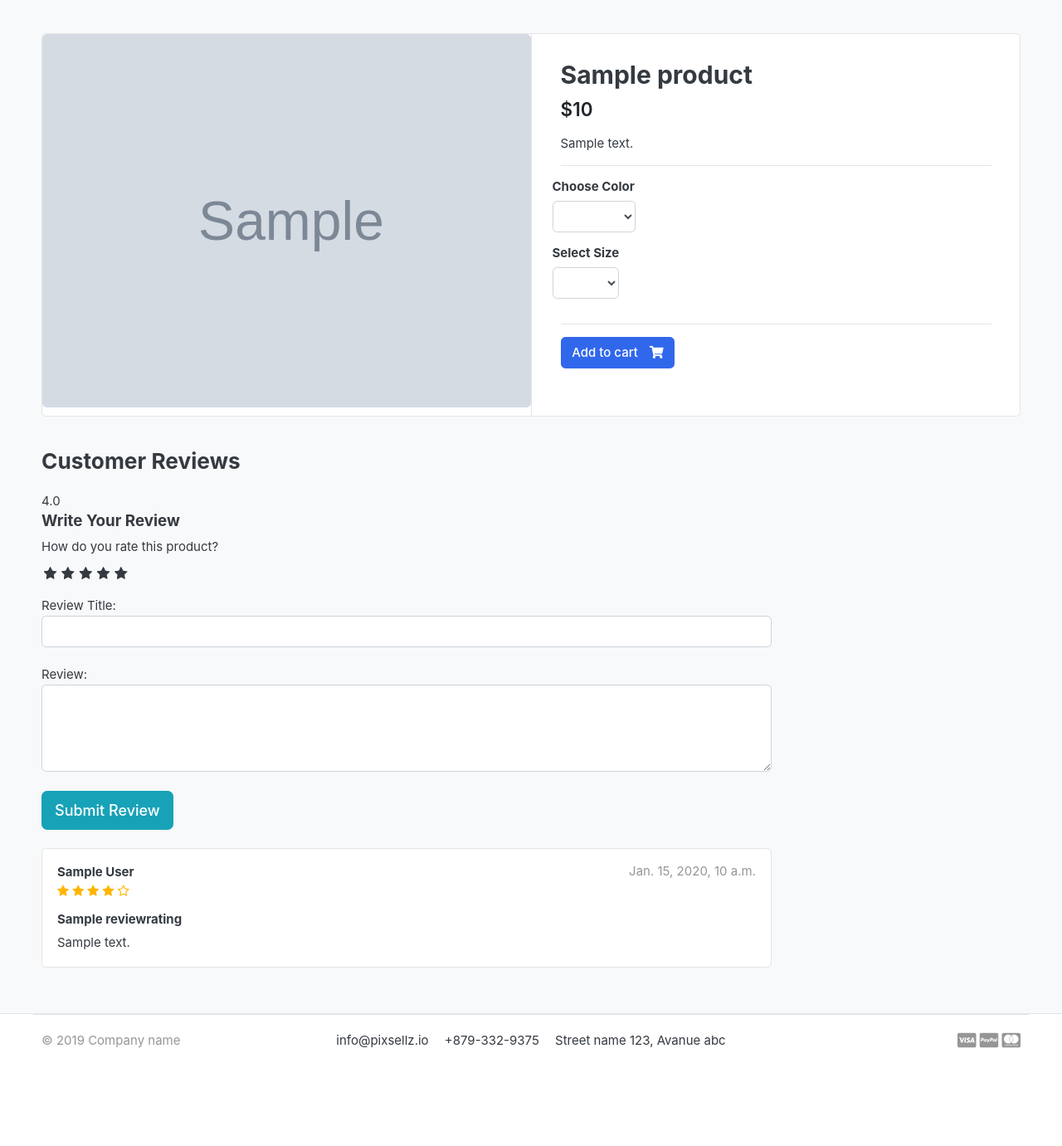
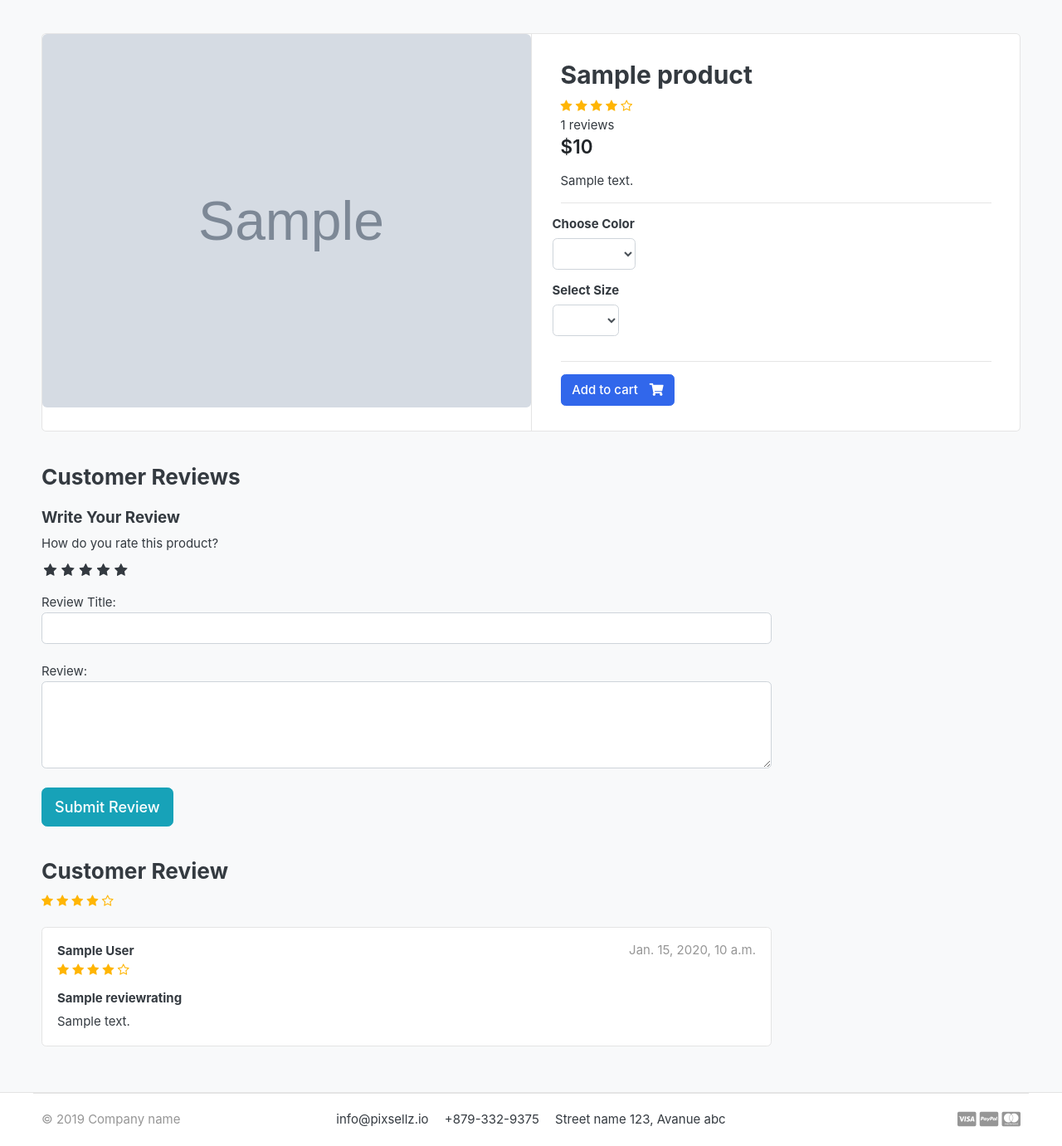
Before and after one commit to sabbirhossain540/Gadget-hub, a Django app: a page that uses templates/store/product_detail.html in a window 1280 px wide. Shown: the part 118-1499 px from the top of the page at 83% size. Before the commit the page ends 1381 px from the top, so only its background shows below. Run offline with Django 3.2, Linux system fonts and the light colour scheme; a user stored in the database is signed in; tables that the repository leaves empty hold one stand-in row (values such as "Sample post"); grey boxes marked "Sample" are stand-in pictures; lists and menus that the app fills with data are empty; some libraries are stand-ins or nearby versions; some web fonts are replaced.

Commit message:
review count

```diff
--- a/store/models.py
+++ b/store/models.py
@@ -1,11 +1,13 @@
 from audioop import avg
+from itertools import count
 from tkinter.messagebox import NO
+from typing import Counter
 from django.db import models
 from django.db.models.deletion import CASCADE
 from category.models import Category
 from django.urls import reverse
 from accounts.models import Account
-from django.db.models import Avg
+from django.db.models import Avg, Count
 
 # Create your models here.
 
@@ -33,6 +35,13 @@ class Product(models.Model):
         if reviews['average'] is not None:
             avg = float(reviews['average'])
         return avg
+
+    def countReview(self):
+        reviews = ReviewRating.objects.filter(product=self, status=True).aggregate(count=Count('id'))
+        count = 0
+        if reviews['count'] is not None:
+            count = reviews['count']
+        return count
 
 class VariationManager(models.Manager):
     def colors(self):
--- a/store/views.py
+++ b/store/views.py
@@ -58,10 +58,15 @@ def products_detail(request, category_slug, product_slug):
     except Exception as e:
         raise e
 
-    try:
-        orderproduct = OrderProduct.objects.filter(user=request.user, product_id=single_product.id).exists()
-    except OrderProduct.DoesNotExist:
+    if request.user.is_authenticated:
+        try:
+            orderproduct = OrderProduct.objects.filter(user=request.user, product_id=single_product.id).exists()
+        except OrderProduct.DoesNotExist:
+            orderproduct = None
+    else:
         orderproduct = None
+
+
 
     #Get The Review
     reviews = ReviewRating.objects.filter(product_id=single_product.id, status=True)
--- a/templates/store/product_detail.html
+++ b/templates/store/product_detail.html
@@ -23,6 +23,16 @@
     <article class="content-body">
 
     <h2 class="title">{{ single_product.product_name }}</h2>
+    <div class="rating-star">
+        <span>
+            <i class="fa fa-star{% if single_product.averageReview == 0.5 %}-half-o{% elif single_product.averageReview < 1 %}-o {% endif %}" aria-hidden="true"></i>
+            <i class="fa fa-star{% if single_product.averageReview == 1.5 %}-half-o{% elif single_product.averageReview < 2 %}-o {% endif %}" aria-hidden="true"></i>
+            <i class="fa fa-star{% if single_product.averageReview == 2.5 %}-half-o{% elif single_product.averageReview < 3 %}-o {% endif %}" aria-hidden="true"></i>
+            <i class="fa fa-star{% if single_product.averageReview == 3.5 %}-half-o{% elif single_product.averageReview < 4 %}-o {% endif %}" aria-hidden="true"></i>
+            <i class="fa fa-star{% if single_product.averageReview == 4.5 %}-half-o{% elif single_product.averageReview < 5 %}-o {% endif %}" aria-hidden="true"></i>
+        </span>
+    </div>
+    <span>{{ single_product.countReview }} reviews</span>
 
     <div class="mb-3">
         <var class="price h4">${{ single_product.price }}</var>
@@ -87,7 +97,7 @@
 
         <form action="{% url 'submit_review' single_product.id %}" method="POST">
             {% csrf_token %}
-            {{ single_product.averageReview }}
+
             <h5>Write Your Review</h5>
             <div>
                 <label for="star">How do you rate this product?</label>
@@ -130,6 +140,18 @@
 
         </form>
         <br>
+        <header class="section-heading">
+            <h3>Customer Review</h3>
+            <div class="rating-star">
+                <span>
+                    <i class="fa fa-star{% if single_product.averageReview == 0.5 %}-half-o{% elif single_product.averageReview < 1 %}-o {% endif %}" aria-hidden="true"></i>
+                    <i class="fa fa-star{% if single_product.averageReview == 1.5 %}-half-o{% elif single_product.averageReview < 2 %}-o {% endif %}" aria-hidden="true"></i>
+                    <i class="fa fa-star{% if single_product.averageReview == 2.5 %}-half-o{% elif single_product.averageReview < 3 %}-o {% endif %}" aria-hidden="true"></i>
+                    <i class="fa fa-star{% if single_product.averageReview == 3.5 %}-half-o{% elif single_product.averageReview < 4 %}-o {% endif %}" aria-hidden="true"></i>
+                    <i class="fa fa-star{% if single_product.averageReview == 4.5 %}-half-o{% elif single_product.averageReview < 5 %}-o {% endif %}" aria-hidden="true"></i>
+                </span>
+            </div>
+        </header>
 
         {% for review in reviews %}
         <article class="box mb-3">
```
